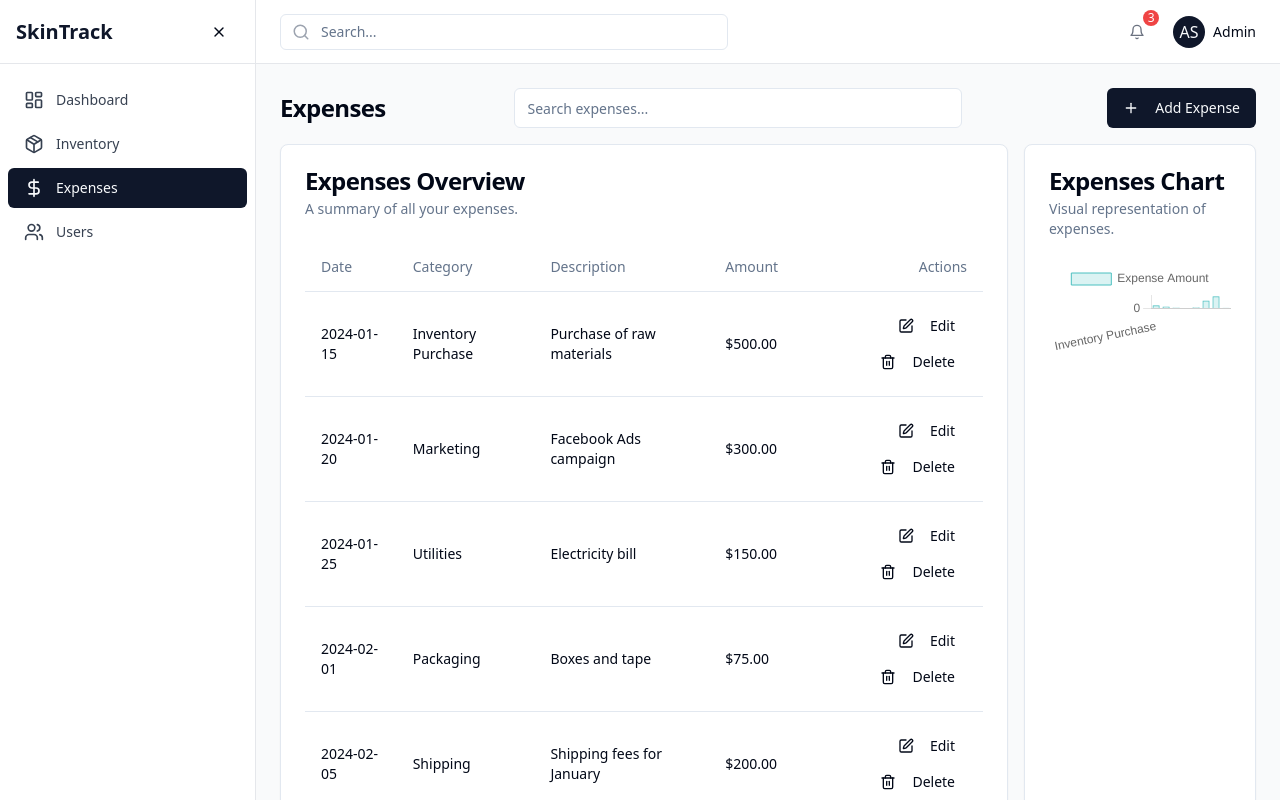
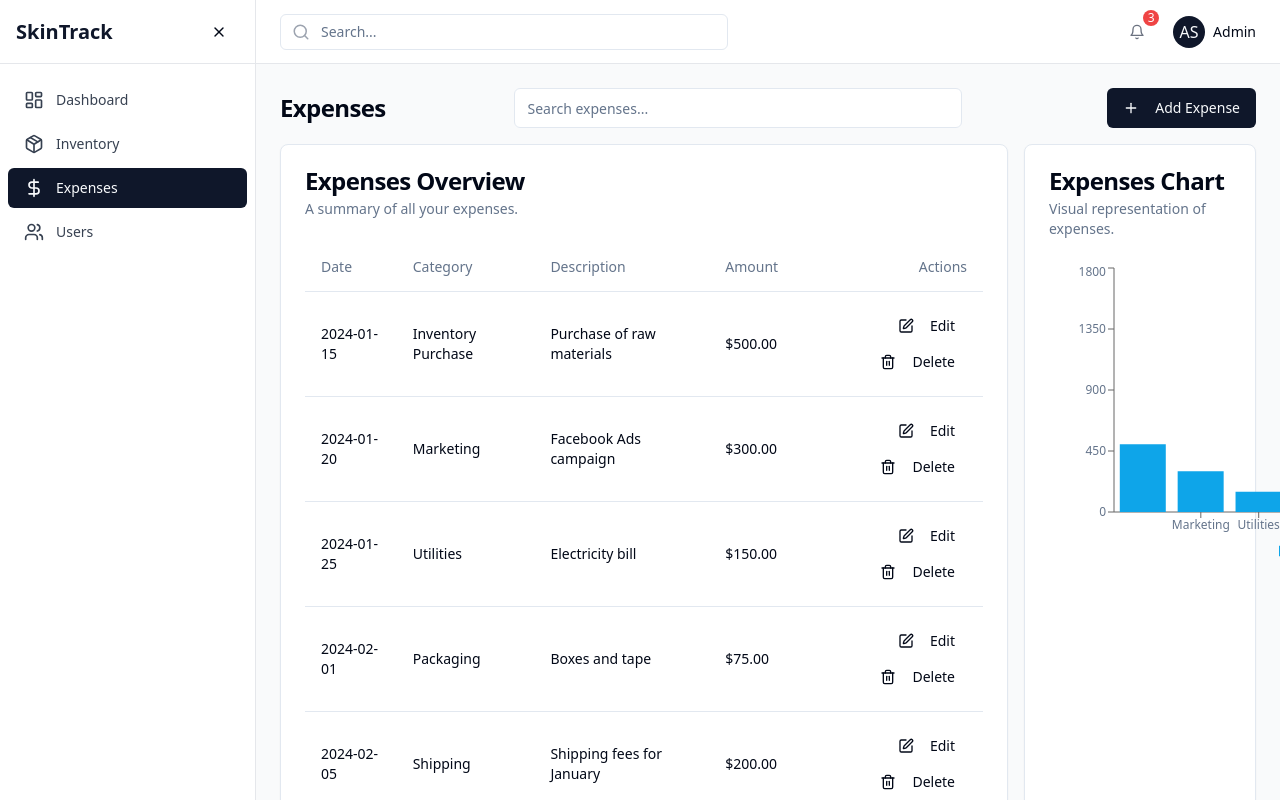
Before and after one commit to RASIGAPRIYA27/NEXORA-Inventory-Management, a React (Vite) app: page /expenses in a window 1280 px wide. Shown: the top 800 px of the page. Built offline with nearby package versions, Linux system fonts and the light colour scheme.

Commit message:
Fix: Resolve chart.js import error
The error "Failed to resolve import "chart.js" from "src/pages/Expenses.tsx"" is resolved by ensuring the chart.js and react-chartjs-2 are correctly imported.

```diff
--- a/src/pages/Expenses.tsx
+++ b/src/pages/Expenses.tsx
@@ -1,3 +1,4 @@
+
 import { useState, useEffect } from "react";
 import {
   Card,
@@ -23,25 +24,8 @@ import { Plus, Edit, Trash2 } from "lucide-react";
 import ExpenseModal from "@/components/ExpenseModal";
 import DeleteConfirmDialog from "@/components/DeleteConfirmDialog";
 import { toast } from "@/components/ui/use-toast";
-import {
-  Chart as ChartJS,
-  CategoryScale,
-  LinearScale,
-  BarElement,
-  Title,
-  Tooltip,
-  Legend,
-} from 'chart.js';
-import { Bar } from 'react-chartjs-2';
-
-ChartJS.register(
-  CategoryScale,
-  LinearScale,
-  BarElement,
-  Title,
-  Tooltip,
-  Legend
-);
+import { BarChart, Bar, XAxis, YAxis, Tooltip, Legend, ResponsiveContainer } from 'recharts';
+import { ChartContainer } from "@/components/ui/chart";
 
 export interface Expense {
   id: number;
@@ -180,26 +164,11 @@ const Expenses = () => {
     expense.category.toLowerCase().includes(searchQuery.toLowerCase())
   );
 
-  const chartData = {
-    labels: expenses.map(expense => expense.category),
-    datasets: [
-      {
-        label: 'Expense Amount',
-        data: expenses.map(expense => expense.amount),
-        backgroundColor: 'rgba(75, 192, 192, 0.2)',
-        borderColor: 'rgba(75, 192, 192, 1)',
-        borderWidth: 1,
-      },
-    ],
-  };
-
-  const chartOptions = {
-    scales: {
-      y: {
-        beginAtZero: true,
-      },
-    },
-  };
+  // Transform data for Recharts
+  const chartData = expenses.map(expense => ({
+    name: expense.category,
+    amount: expense.amount
+  }));
 
   const colorStyles = {
     light: "hsl(var(--primary))",
@@ -300,7 +269,27 @@ const Expenses = () => {
             <CardDescription>Visual representation of expenses.</CardDescription>
           </CardHeader>
           <CardContent>
-            <Bar data={chartData} options={chartOptions} />
+            <ChartContainer
+              config={{
+                expense: {
+                  theme: {
+                    light: "#0ea5e9",
+                    dark: "#0ea5e9"
+                  }
+                }
+              }}
+              className="h-[300px]"
+            >
+              <ResponsiveContainer width="100%" height="100%">
+                <BarChart data={chartData}>
+                  <XAxis dataKey="name" />
+                  <YAxis />
+                  <Tooltip />
+                  <Legend />
+                  <Bar dataKey="amount" fill="var(--color-expense)" name="Amount" />
+                </BarChart>
+              </ResponsiveContainer>
+            </ChartContainer>
           </CardContent>
         </Card>
       </div>
```
